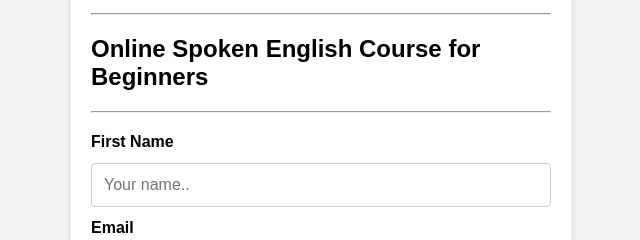
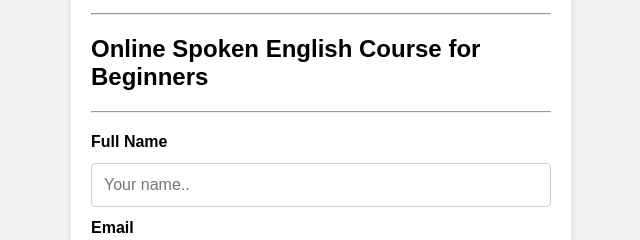
Before and after one commit to 2910Shubham/application-Form, a plain HTML site: page index.html in a window 1280 px wide. Shown: the top 240 px of the page, 319-959 px from the left. Drawn offline with Linux system fonts and the light colour scheme.

Commit message:
Update index.html

```diff
--- a/index.html
+++ b/index.html
@@ -74,7 +74,7 @@ input[type="submit"]:hover {
   <form id="contact-form" action="https://api.web3forms.com/submit" method="post" onsubmit="return validateForm()">
     <input type="hidden" name="access_key" value="aedfac36-15e4-4f8f-8040-958a8a826538">
 
-    <label for="fname">First Name</label>
+    <label for="fname">Full Name</label>
     <input type="text" id="fname" name="firstname" placeholder="Your name.." required>
 
     <label for="email">Email</label>
```
